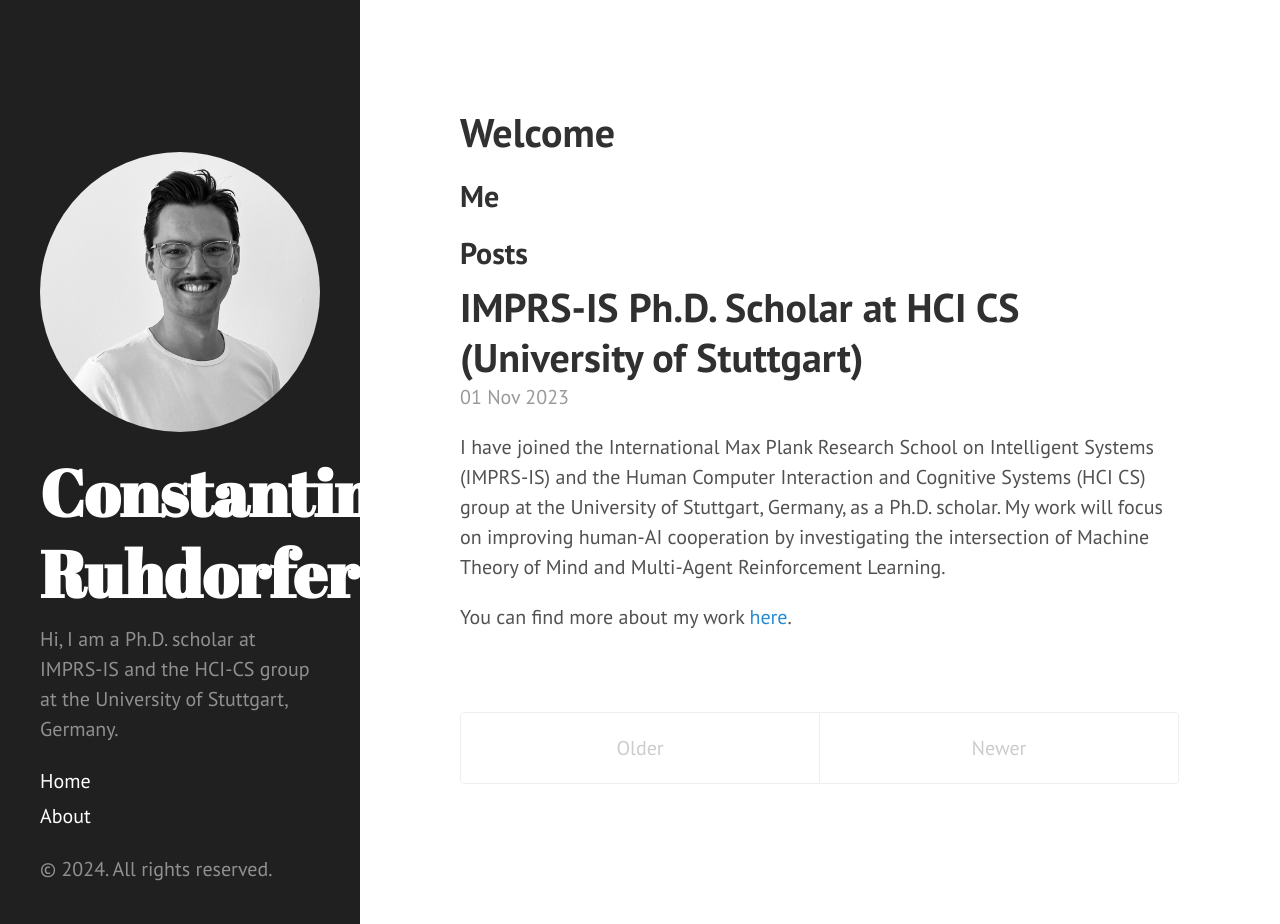
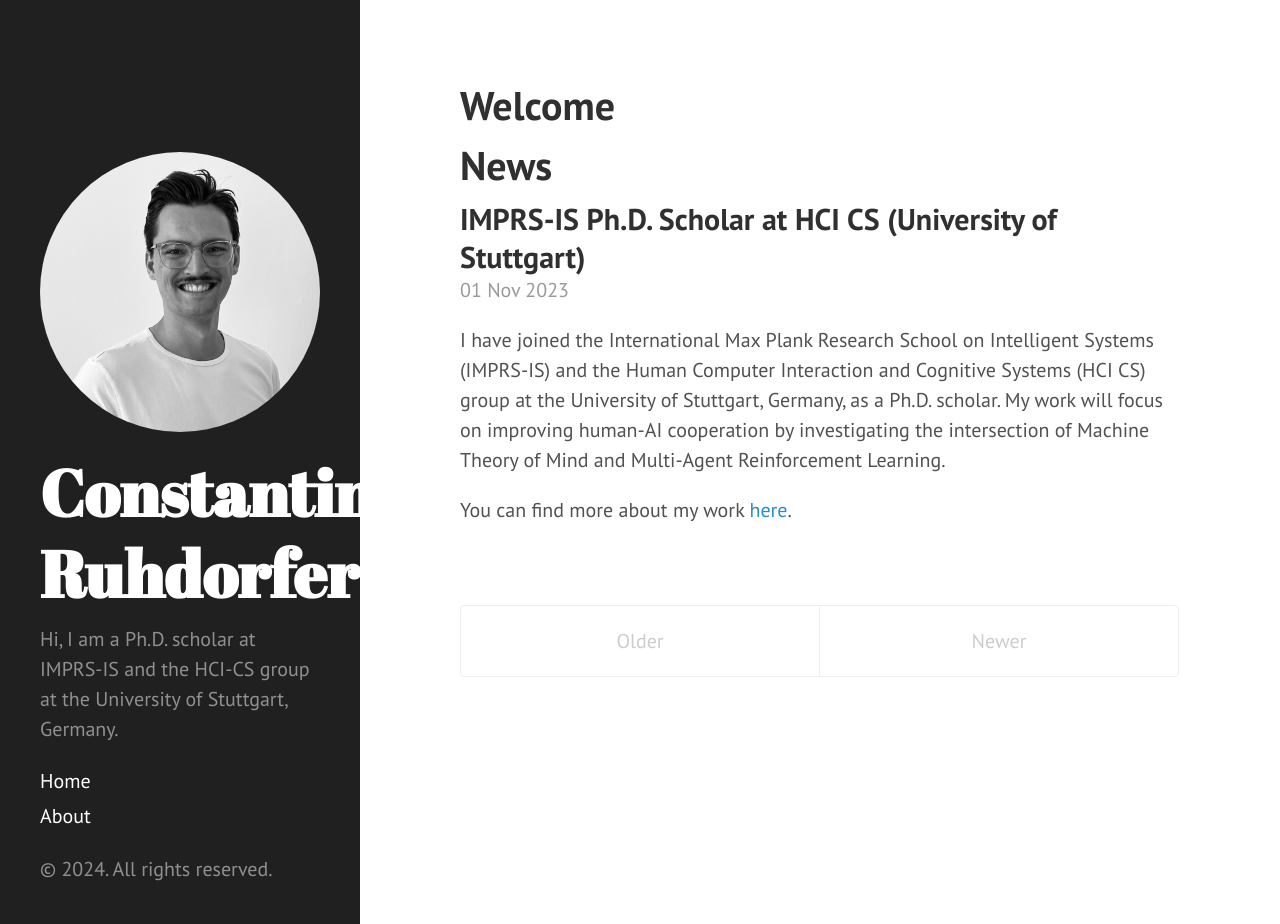
Before and after one commit to ConstantinRuhdorfer/constantinruhdorfer.github.io, a Jekyll site: the page built from index.html, in a window 1280 px wide and 924 px high. Built offline with Jekyll 4.4.1, drawn with Linux system fonts in a browser that asks for light colours; the list of posts is cut into pages by our own code.

Commit message:
Experimented with styling

```diff
--- a/index.html
+++ b/index.html
@@ -3,16 +3,14 @@
 title: Home
 ---
 
-<h1>Welcome</h1>
+<h1 class="post-title">Welcome</h1>
 
-<h2>Me</h2>
-
-<h2>Posts</h2>
+<h1 class="post-title">News</h2>
 
 <div class="posts">
   {% for post in paginator.posts %}
   <div class="post">
-    <h1 class="post-title">
+    <h2 class="post-title">
       <a href="{{ post.url }}">
         {{ post.title }}
       </a>
```
